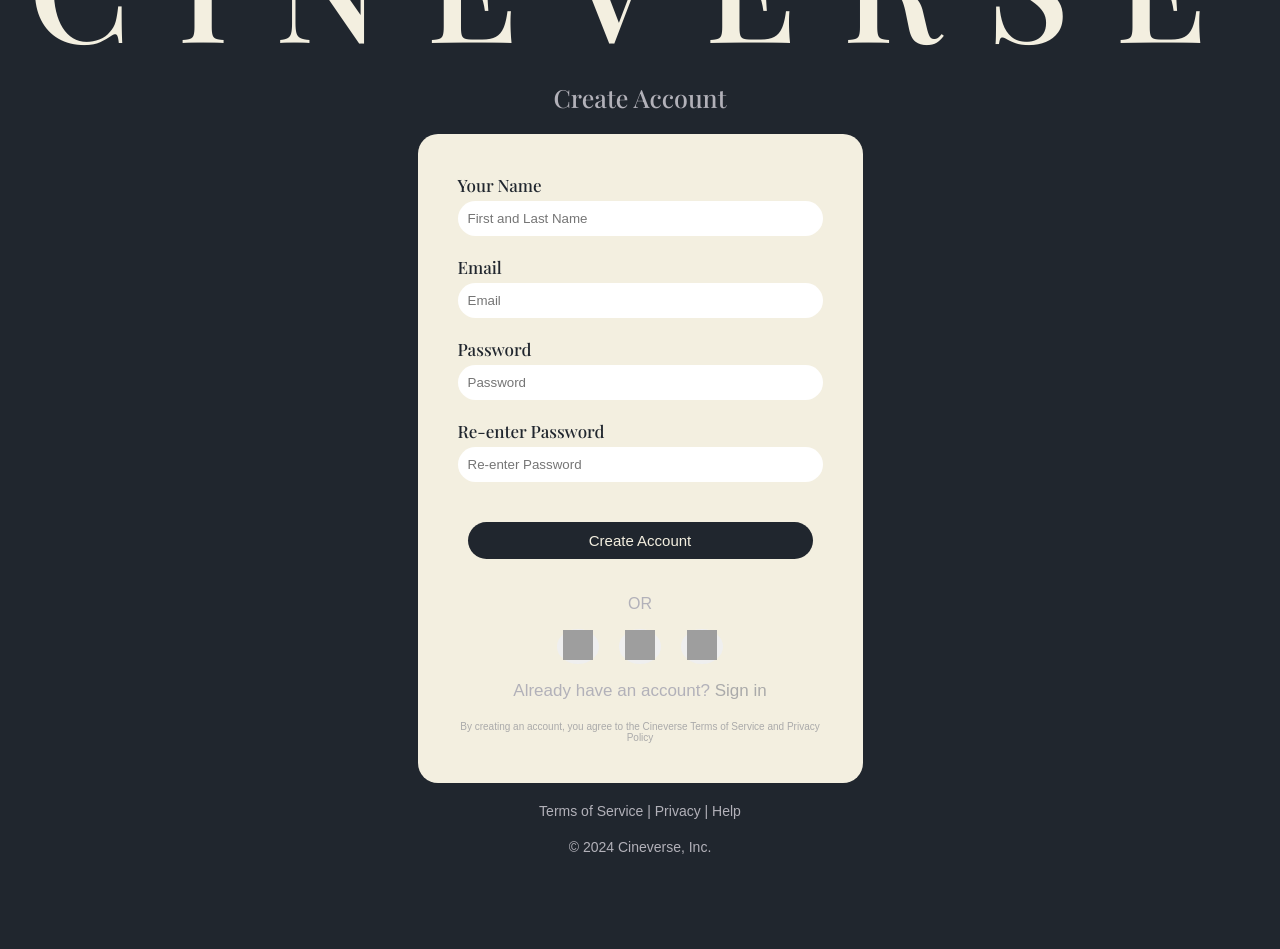
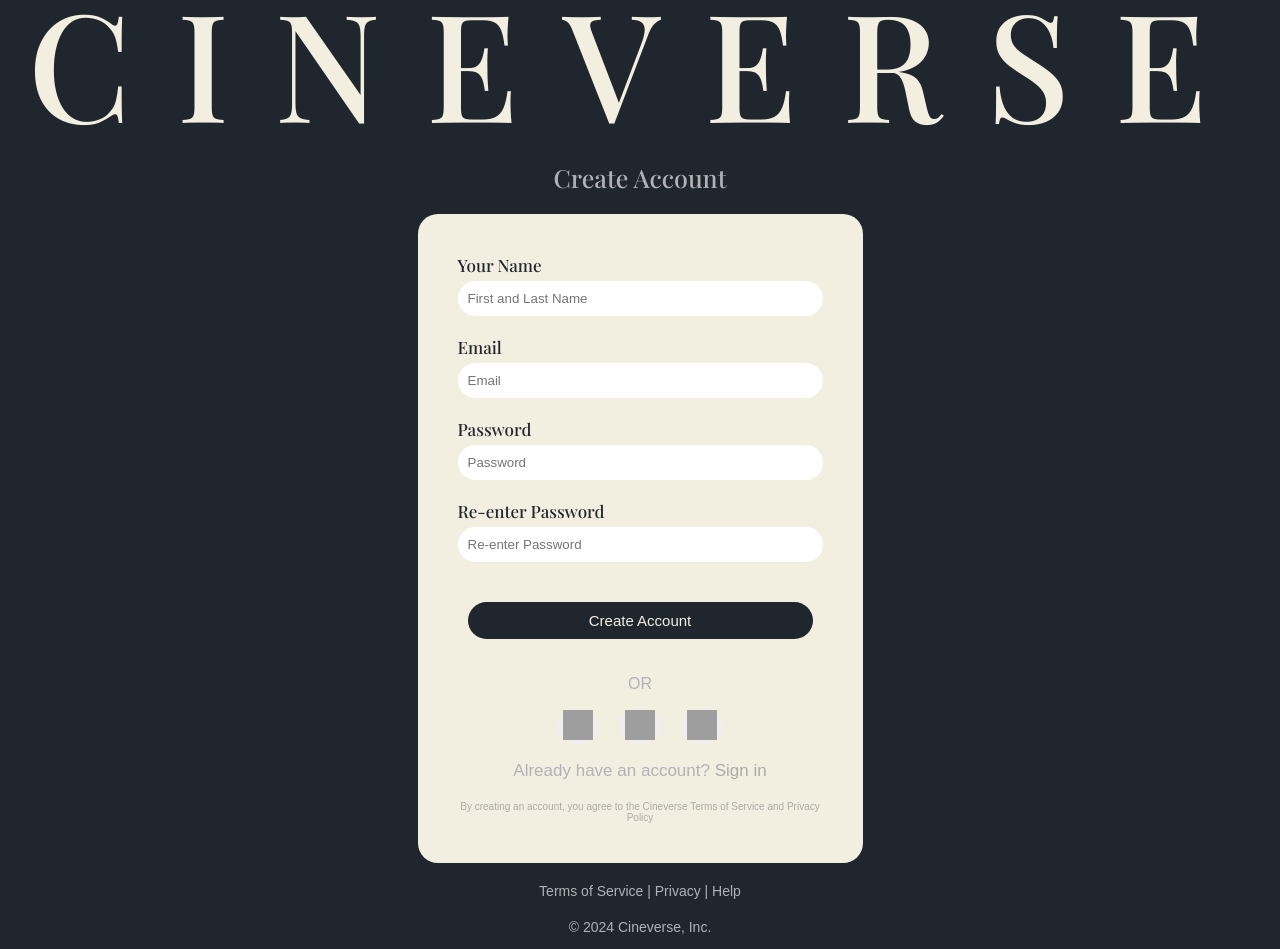
Before and after one commit to PrathamGupta/CineVerse, a Django app: page /accounts/signup/ in a window 1280 px wide. Before the commit the page ends 854 px from the top, so only its background shows below. Run offline with Django 4.2, Linux system fonts and the light colour scheme; grey boxes are pictures that could not be loaded.

Commit message:
padding added

```diff
--- a/cineverse/accounts/templates/accounts/signin.html
+++ b/cineverse/accounts/templates/accounts/signin.html
@@ -17,6 +17,7 @@
     justify-content: center;
     height: 100vh;
     margin: 0;
+    padding-top: 10vh;
   }
 
   .logo {
--- a/cineverse/accounts/templates/accounts/signup.html
+++ b/cineverse/accounts/templates/accounts/signup.html
@@ -17,6 +17,7 @@
     justify-content: center;
     height: 100vh;
     margin: 0;
+    padding-top: 10vh;
   }
 
   .logo {
```
